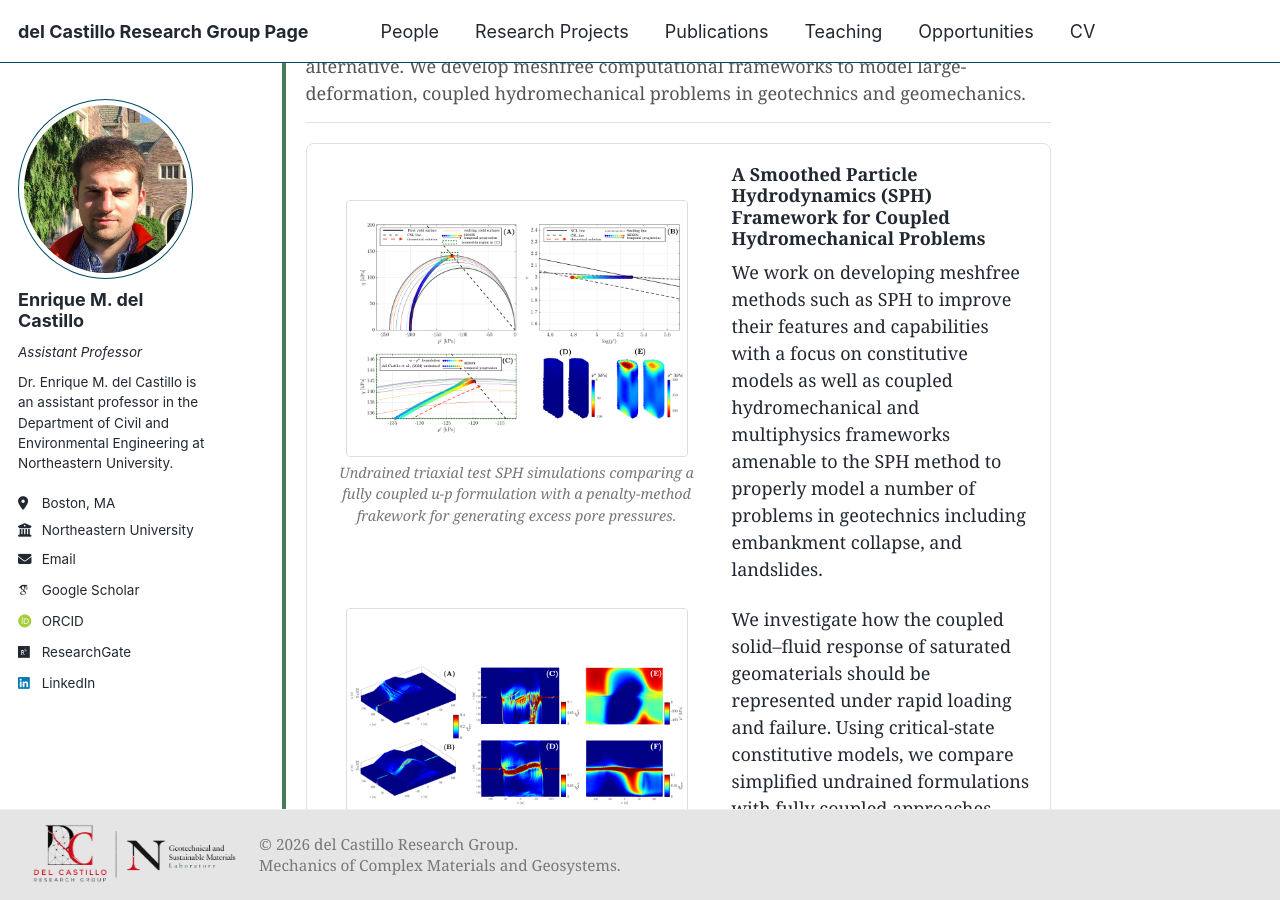
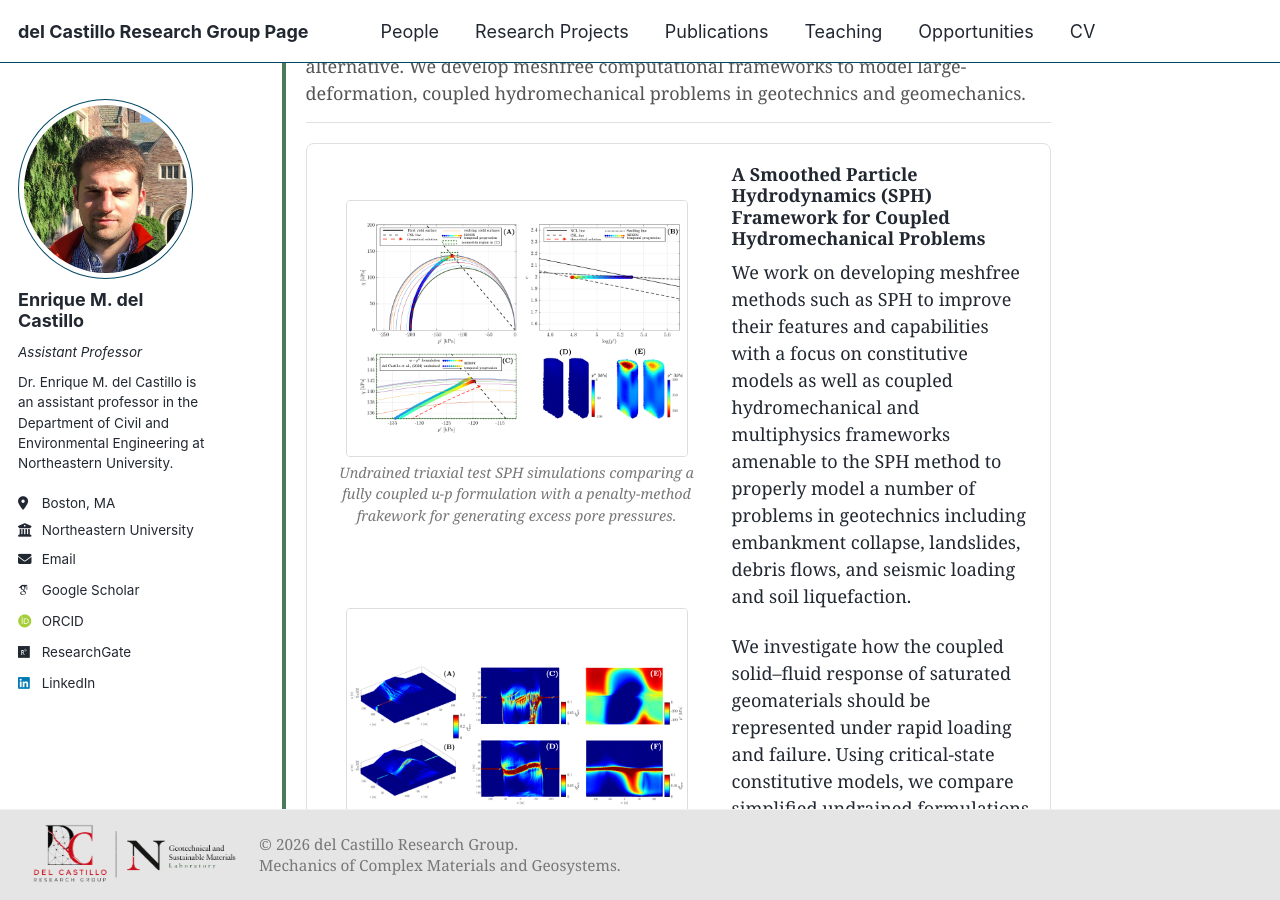
Before and after one commit to emdc19/emdcwebsite, a Jekyll site: the page built from _pages/year-archive.html, in a window 1280 px wide and 900 px high, scrolled down 495 px. Built offline with Jekyll 4.4.1, drawn with Linux system fonts in a browser that asks for light colours; some web fonts are replaced; a script that is not in the unit is left out.

Commit message:
Update year-archive.html

```diff
--- a/_pages/year-archive.html
+++ b/_pages/year-archive.html
@@ -48,7 +48,7 @@ redirect_from:
     <div class="research-card__content">
       <h3>A Smoothed Particle Hydrodynamics (SPH) Framework for Coupled Hydromechanical Problems</h3>
       <p>
-      We work on developing meshfree methods such as SPH to improve their features and capabilities with a focus on constitutive models as well as coupled hydromechanical and multiphysics frameworks amenable to the SPH method to properly model a number of problems in geotechnics including embankment collapse, and landslides.
+      We work on developing meshfree methods such as SPH to improve their features and capabilities with a focus on constitutive models as well as coupled hydromechanical and multiphysics frameworks amenable to the SPH method to properly model a number of problems in geotechnics including embankment collapse, landslides, debris flows, and seismic loading and soil liquefaction.
       </p>
       <p>
       We investigate how the coupled solid–fluid response of saturated geomaterials should be represented under rapid loading and failure. Using critical-state constitutive models, we compare simplified undrained formulations with fully coupled approaches that explicitly resolve pore-pressure evolution. Our results clarify when an undrained approximation can reproduce the mechanical response and when hydro-mechanical coupling becomes essential, particularly in the context of retrogressive landslides. This work provides a foundation for extending computational meshfree modeling toward static and dynamic soil liquefaction, flow failure, and post-failure mobility, with applications to tailings-dam failures, and other rapidly evolving geohazards.
```
